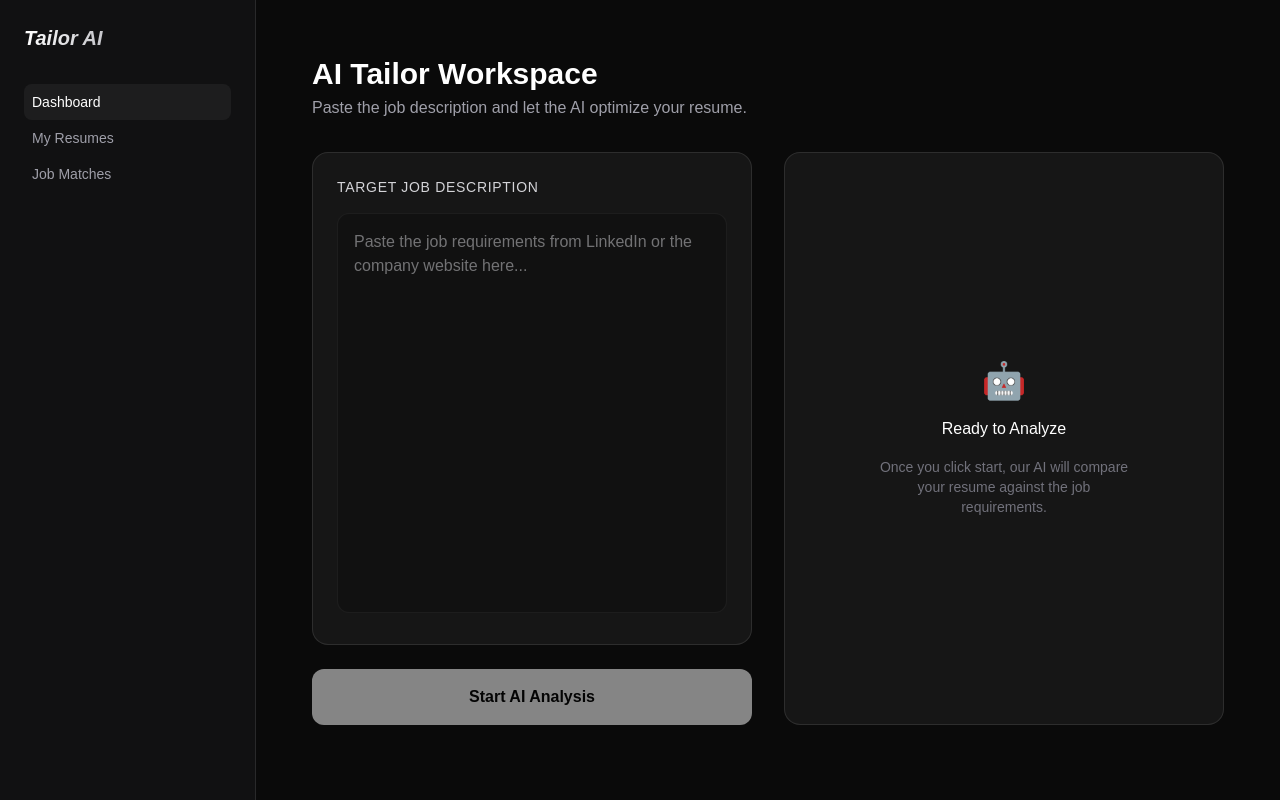
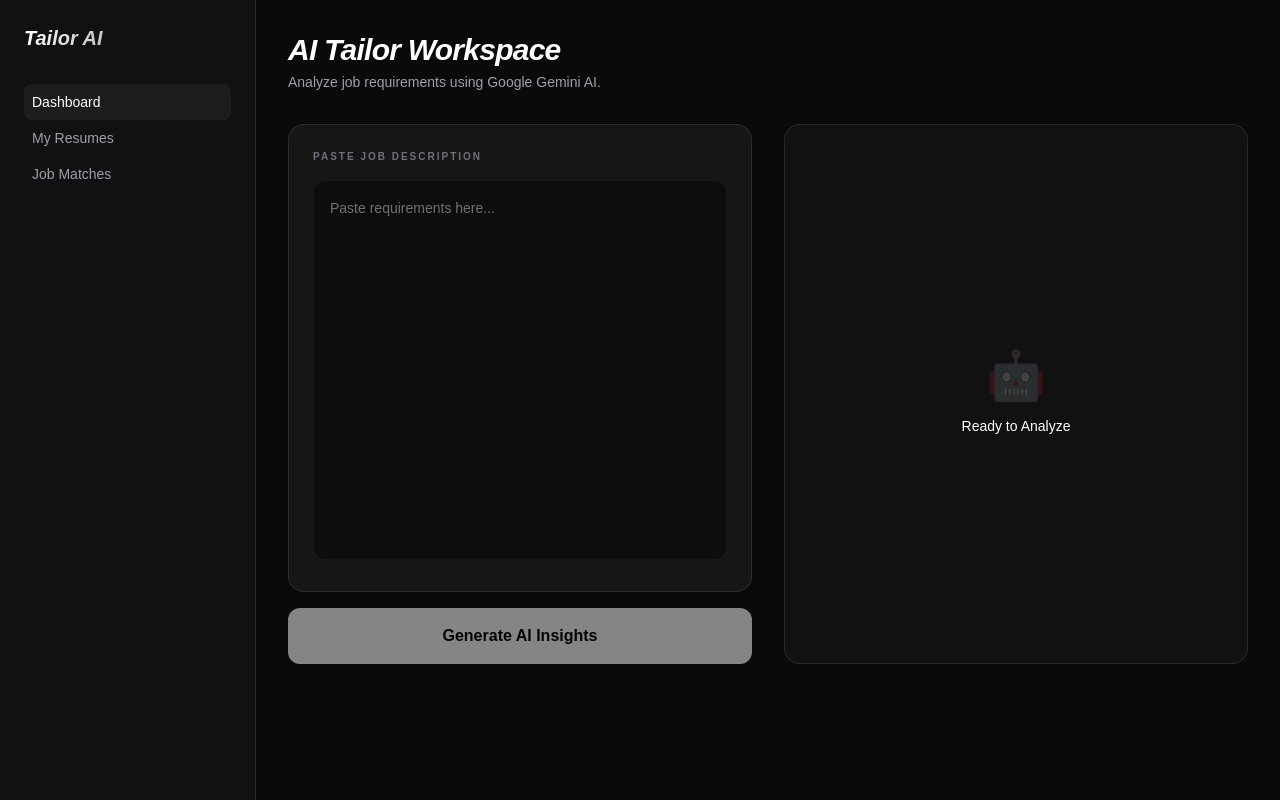
Before and after one commit to Dulathmi/ai-resume-tailor, a Next.js app: page /tailor in a window 1280 px wide. Built offline with nearby package versions, Linux system fonts and the light colour scheme.

Commit message:
feat: implement AI job analysis workspace

```diff
--- a/app/(dashboard)/tailor/page.tsx
+++ b/app/(dashboard)/tailor/page.tsx
@@ -1,61 +1,104 @@
 'use client';
 import { useState } from 'react';
+import { GoogleGenerativeAI } from "@google/generative-ai";
 
 export default function TailorPage() {
   const [jobDescription, setJobDescription] = useState('');
+  const [analysisResult, setAnalysisResult] = useState('');
   const [isAnalyzing, setIsAnalyzing] = useState(false);
 
-  const handleStartAnalysis = () => {
+  // THIS IS THE FUNCTION YOU WERE LOOKING FOR
+  const handleStartAnalysis = async () => {
+    if (!jobDescription) return;
+
+    const apiKey = process.env.NEXT_PUBLIC_GEMINI_API_KEY;
+    if (!apiKey) {
+      alert("API Key is missing! Check your .env.local file.");
+      return;
+    }
+
     setIsAnalyzing(true);
-    // We will plug in the AI logic here next!
-    console.log("Analyzing job description:", jobDescription);
+    setAnalysisResult('');
+
+    try {
+      const genAI = new GoogleGenerativeAI(apiKey);
+      // Using 'gemini-1.5-flash' for faster responses, but you can switch to 'gemini-2.5-flash' for deeper analysis
+      const model = genAI.getGenerativeModel({ model: "gemini-2.5-flash" });
+
+      const prompt = `
+        Act as a senior technical recruiter.
+        Analyze the following Job Description and provide:
+        - Top 5 Keywords/Skills to include in a resume.
+        - A "Recruiter Perspective" on the ideal candidate.
+        - 3 actionable tips to improve a resume for this role.
+
+        Job Description: ${jobDescription}
+      `;
+
+      const result = await model.generateContent(prompt);
+      const response = await result.response;
+      setAnalysisResult(response.text());
+
+    } catch (error: any) {
+      console.error("AI Error:", error);
+      alert(`Error: ${error.message}`);
+    } finally {
+      setIsAnalyzing(false);
+    }
   };
 
   return (
-    <div className="max-w-6xl mx-auto p-6">
+    <div className="max-w-6xl mx-auto">
       <header className="mb-8">
-        <h1 className="text-3xl font-bold text-white">AI Tailor Workspace</h1>
-        <p className="text-zinc-400 mt-1">Paste the job description and let the AI optimize your resume.</p>
+        <h1 className="text-3xl font-bold text-white tracking-tight italic">AI Tailor Workspace</h1>
+        <p className="text-zinc-400 mt-1 text-sm">Analyze job requirements using Google Gemini AI.</p>
       </header>
 
       <div className="grid grid-cols-1 lg:grid-cols-2 gap-8">
-        {/* Left Side: Input Area */}
-        <div className="space-y-6">
+        {/* Left Side: Input */}
+        <div className="space-y-4">
           <div className="bg-white/5 border border-white/10 rounded-2xl p-6">
-            <label className="block text-sm font-medium text-zinc-300 mb-4 uppercase tracking-wider">
-              Target Job Description
+            <label className="block text-[10px] font-bold text-zinc-500 mb-4 uppercase tracking-[0.2em]">
+              Paste Job Description
             </label>
             <textarea
               value={jobDescription}
               onChange={(e) => setJobDescription(e.target.value)}
-              placeholder="Paste the job requirements from LinkedIn or the company website here..."
-              className="w-full h-[400px] bg-black/20 border border-white/5 rounded-xl p-4 text-zinc-300 focus:outline-none focus:border-white/20 transition-all resize-none"
+              placeholder="Paste requirements here..."
+              className="w-full h-[380px] bg-black/40 border border-white/5 rounded-xl p-4 text-zinc-300 focus:outline-none focus:border-white/20 transition-all resize-none text-sm leading-relaxed"
             />
           </div>
 
           <button
             onClick={handleStartAnalysis}
             disabled={!jobDescription || isAnalyzing}
-            className="w-full bg-white text-black font-bold py-4 rounded-xl hover:bg-zinc-200 transition-all disabled:opacity-50 active:scale-[0.98]"
+            className="w-full bg-white text-black font-bold py-4 rounded-xl hover:bg-zinc-200 transition-all disabled:opacity-50 active:scale-95"
           >
-            {isAnalyzing ? "AI is thinking..." : "Start AI Analysis"}
+            {isAnalyzing ? "Gemini is thinking..." : "Generate AI Insights"}
           </button>
         </div>
 
-        {/* Right Side: Preview / Results */}
-        <div className="bg-white/5 border border-white/10 rounded-2xl p-6 flex flex-col items-center justify-center text-center">
-          {!isAnalyzing ? (
-            <div className="space-y-4">
-              <div className="text-4xl">🤖</div>
-              <h3 className="text-white font-medium">Ready to Analyze</h3>
-              <p className="text-zinc-500 text-sm max-w-[250px]">
-                Once you click start, our AI will compare your resume against the job requirements.
-              </p>
+        {/* Right Side: AI Results */}
+        <div className="bg-zinc-900/50 border border-white/10 rounded-2xl p-8 min-h-[480px]">
+          {isAnalyzing ? (
+            <div className="flex flex-col items-center justify-center h-full space-y-4">
+              <div className="w-10 h-10 border-4 border-white/10 border-t-white rounded-full animate-spin"></div>
+              <p className="text-zinc-500 text-sm animate-pulse">Consulting Gemini AI...</p>
+            </div>
+          ) : analysisResult ? (
+            <div className="prose prose-invert max-w-none">
+              <div className="flex items-center gap-2 mb-6">
+                <div className="h-2 w-2 bg-green-500 rounded-full animate-pulse"></div>
+                <h2 className="text-lg font-bold text-white uppercase tracking-wider">Analysis Complete</h2>
+              </div>
+              <div className="text-zinc-300 text-sm leading-relaxed whitespace-pre-wrap font-light">
+                {analysisResult}
+              </div>
             </div>
           ) : (
-            <div className="flex flex-col items-center">
-              <div className="w-12 h-12 border-4 border-white/10 border-t-white rounded-full animate-spin mb-4"></div>
-              <p className="text-white font-medium">Extracting Keywords...</p>
+            <div className="flex flex-col items-center justify-center h-full text-center space-y-4">
+              <div className="text-5xl opacity-20">🤖</div>
+              <h3 className="text-white font-medium text-sm">Ready to Analyze</h3>
             </div>
           )}
         </div>
--- a/package.json
+++ b/package.json
@@ -9,6 +9,7 @@
     "lint": "eslint"
   },
   "dependencies": {
+    "@google/generative-ai": "^0.24.1",
     "@supabase/auth-helpers-nextjs": "^0.15.0",
     "@supabase/ssr": "^0.10.2",
     "@supabase/supabase-js": "^2.105.3",
```
Also changed, not shown: 1 other file (tests, documents, lock files or other folders).
